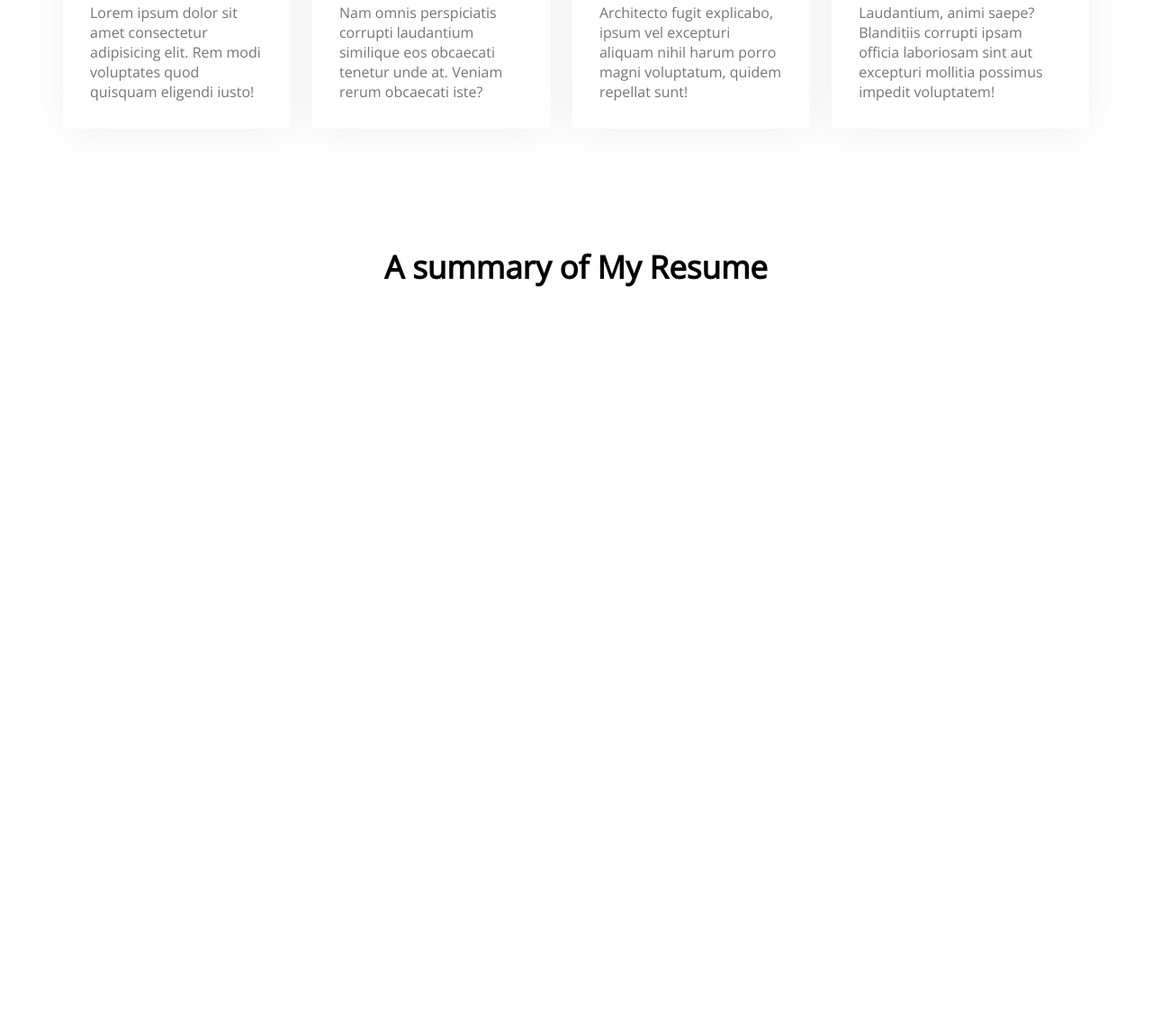
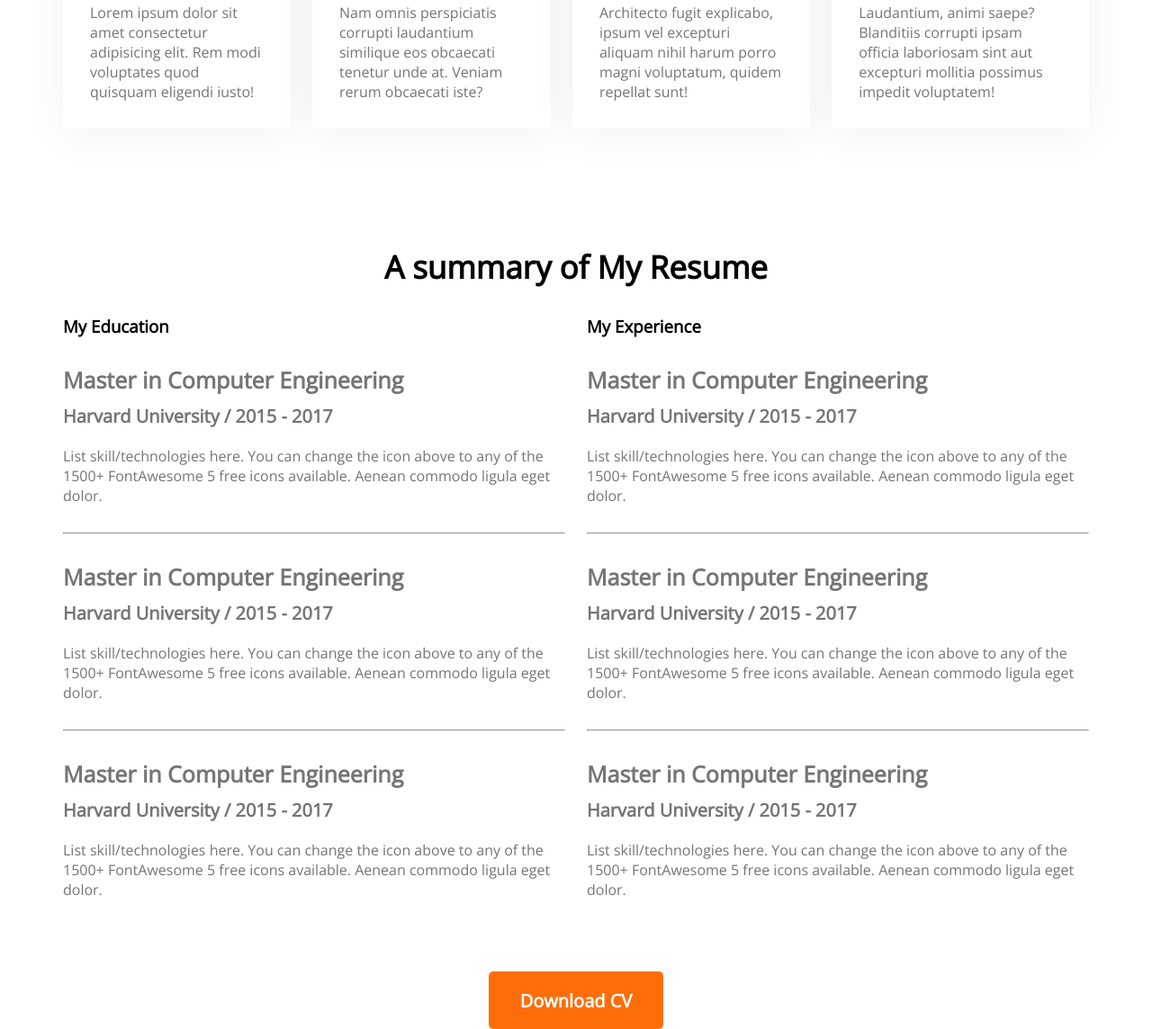
Before and after one commit to rafidulislam19/Developer-portfolio, a plain HTML site: page index.html in a window 1280 px wide. Shown: the part 2087-3231 px from the top of the page at 90% size. Before the commit the page ends 2437 px from the top, so only its background shows below. Drawn offline with nearby package versions, Linux system fonts and the light colour scheme.

Commit message:
resume added

```diff
--- a/index.html
+++ b/index.html
@@ -79,7 +79,57 @@
         <section class="resume">
             <h3 class="section-title">A summary of My Resume</h3>
             <div class="resume-content">
+                <div>
+                    <h3 class="resume-title">My Education</h3>
+                    <div class="resume-item">
+                        <h4 class="title">Master in Computer Engineering</h4>
+                        <h5 class="sub-title">Harvard University / 2015 - 2017</h5>
+                        <p class="desc">List skill/technologies here. You can change the icon above
+                            to any of the 1500+ FontAwesome 5 free icons available. Aenean commodo ligula eget dolor.</p>
+                    </div>
+                    <hr>
+                    <div class="resume-item">
+                        <h4 class="title">Master in Computer Engineering</h4>
+                        <h5 class="sub-title">Harvard University / 2015 - 2017</h5>
+                        <p class="desc">List skill/technologies here. You can change the icon above
+                            to any of the 1500+ FontAwesome 5 free icons available. Aenean commodo ligula eget dolor.</p>
+                    </div>
+                    <hr>
+                    <div class="resume-item">
+                        <h4 class="title">Master in Computer Engineering</h4>
+                        <h5 class="sub-title">Harvard University / 2015 - 2017</h5>
+                        <p class="desc">List skill/technologies here. You can change the icon above
+                            to any of the 1500+ FontAwesome 5 free icons available. Aenean commodo ligula eget dolor.</p>
+                    </div>
 
+                </div>
+                <div>
+                    <h3 class="resume-title">My Experience</h3>
+                    <div class="resume-item">
+                        <h4 class="title">Master in Computer Engineering</h4>
+                        <h5 class="sub-title">Harvard University / 2015 - 2017</h5>
+                        <p class="desc">List skill/technologies here. You can change the icon above
+                            to any of the 1500+ FontAwesome 5 free icons available. Aenean commodo ligula eget dolor.</p>
+                    </div>
+                    <hr>
+                    <div class="resume-item">
+                        <h4 class="title">Master in Computer Engineering</h4>
+                        <h5 class="sub-title">Harvard University / 2015 - 2017</h5>
+                        <p class="desc">List skill/technologies here. You can change the icon above
+                            to any of the 1500+ FontAwesome 5 free icons available. Aenean commodo ligula eget dolor.</p>
+                    </div>
+                    <hr>
+                    <div class="resume-item">
+                        <h4 class="title">Master in Computer Engineering</h4>
+                        <h5 class="sub-title">Harvard University / 2015 - 2017</h5>
+                        <p class="desc">List skill/technologies here. You can change the icon above
+                            to any of the 1500+ FontAwesome 5 free icons available. Aenean commodo ligula eget dolor.</p>
+                    </div>
+
+                </div>
+            </div>
+            <div class="resume-button">
+                <button class="btn-primary">Download CV</button>
             </div>
         </section>
     </main>
--- a/styles/portfolio.css
+++ b/styles/portfolio.css
@@ -118,3 +118,31 @@ section {
   border-radius: 5px;
   padding: 30px;
 }
+.resume-content {
+  display: flex;
+  gap: 24px;
+}
+
+.resume .title {
+  color: #757575;
+  font-weight: 700;
+  font-size: 25px;
+  margin-bottom: 10px;
+}
+.resume .sub-title {
+  color: #757575;
+  font-weight: 600;
+  font-size: 20px;
+  margin-bottom: 20px;
+}
+.resume .desc {
+  color: #757575;
+}
+.resume-item {
+  margin-top: 30px;
+  margin-bottom: 30px;
+}
+.resume-button {
+  margin-top: 50px;
+  text-align: center;
+}
```
